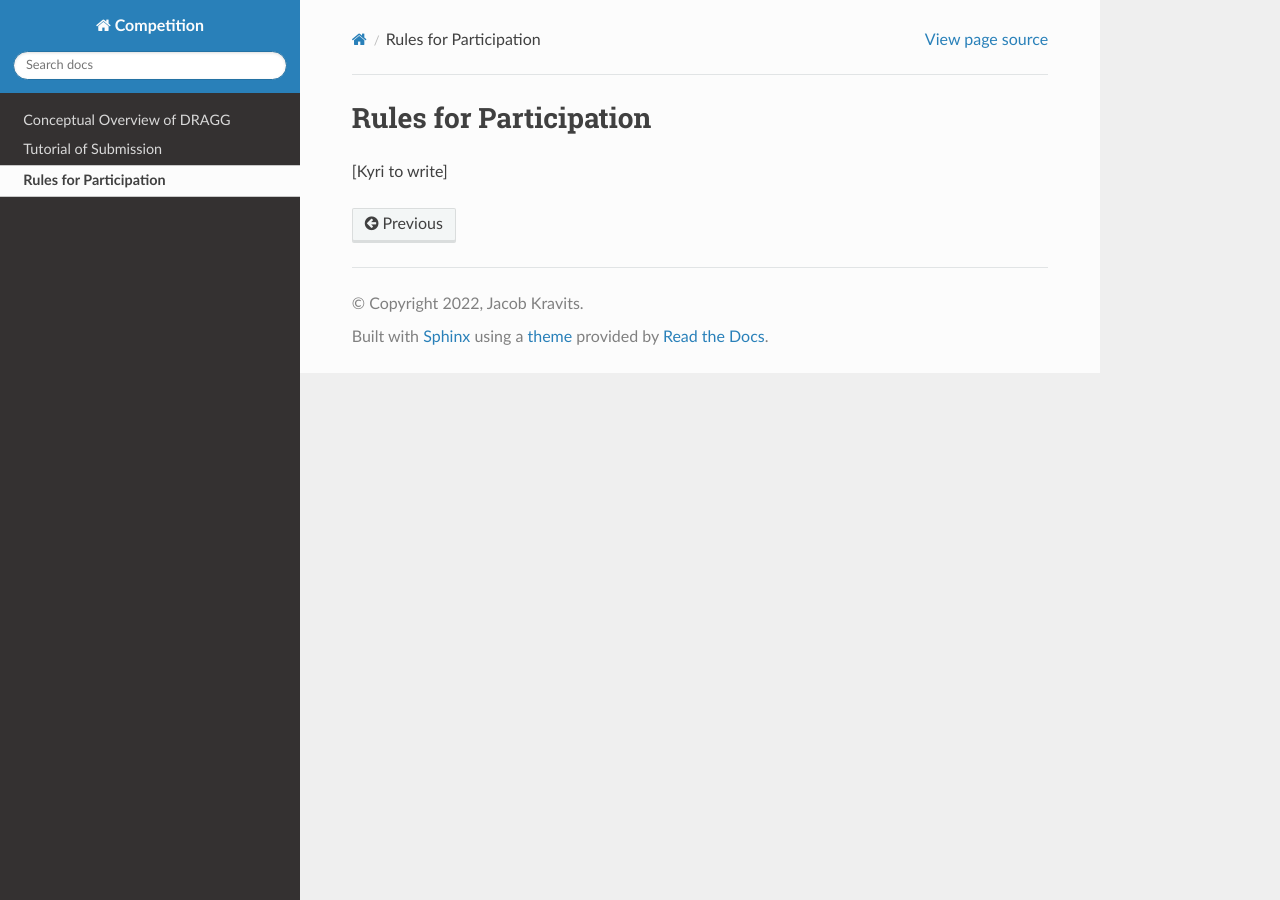
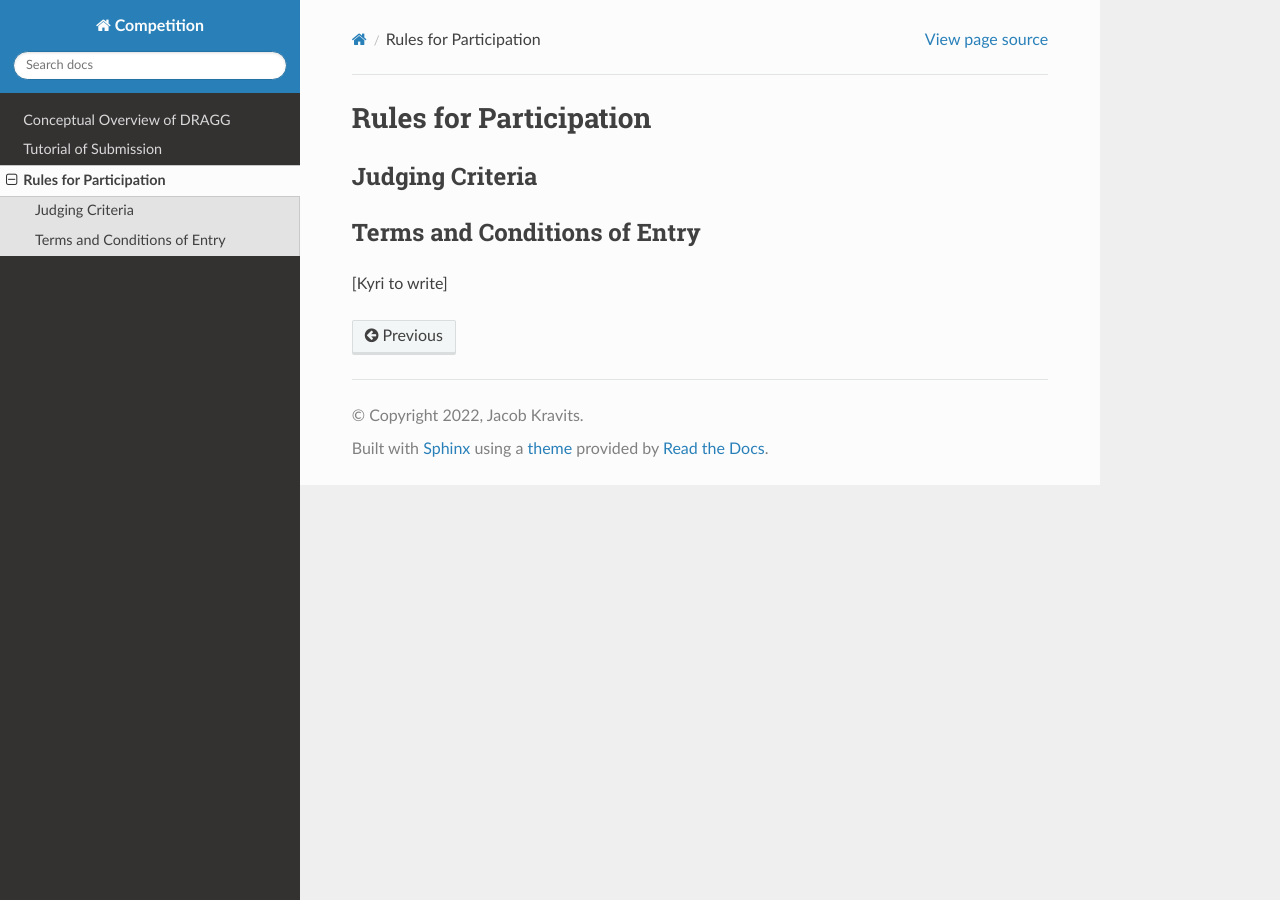
Before and after one commit to CUgriffinlab/gnomes-submission, a Sphinx documentation site: the page built from docs/source/rules.rst, in a window 1280 px wide. Built offline with Sphinx 7.4.7 and the Read the Docs theme 2.0.0, drawn with Linux system fonts in a browser that asks for light colours.

Commit message:
Update rules.rst

```diff
--- a/docs/source/rules.rst
+++ b/docs/source/rules.rst
@@ -1,4 +1,10 @@
 Rules for Participation
 ========================================
 
+Judging Criteria
+----------------------------------
+
+Terms and Conditions of Entry
+---------------------------------------------
+
 [Kyri to write]
```
